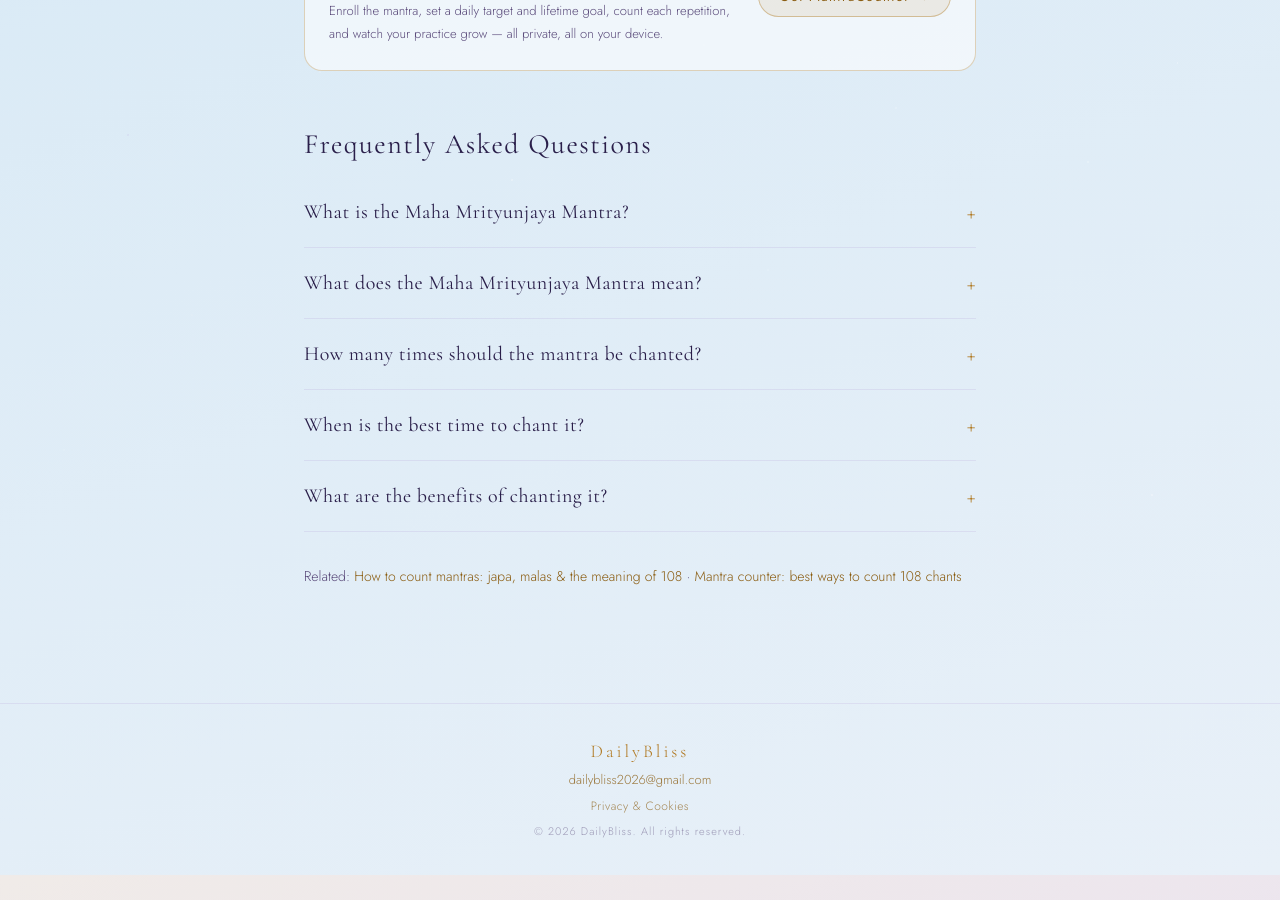
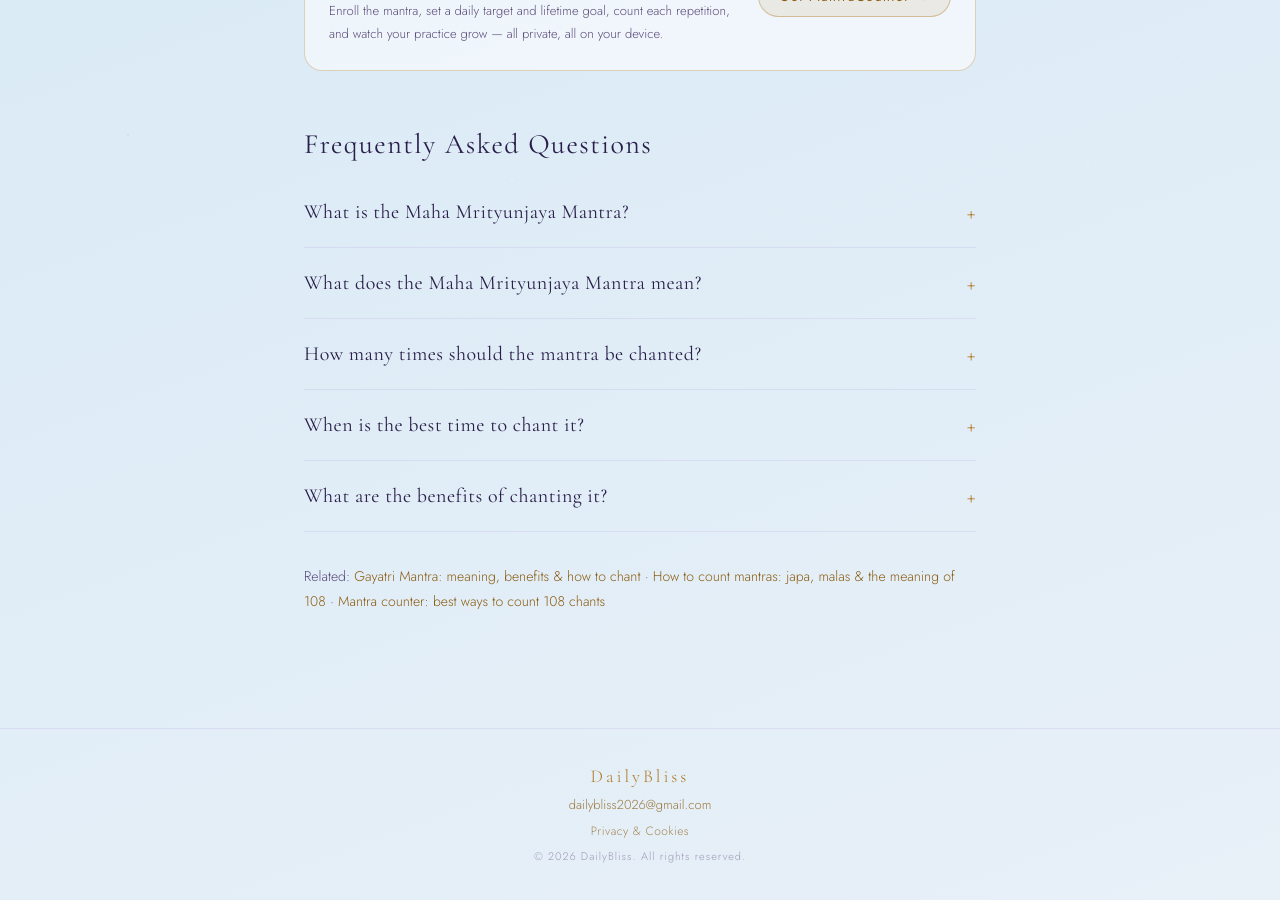
Before and after one commit to dailybliss/dailybliss.github.io, a Jekyll site: the page built from blog/maha-mrityunjaya-mantra.html, in a window 1280 px wide and 900 px high, scrolled down 3088 px. Built offline with Jekyll 4.4.1, drawn with Linux system fonts in a browser that asks for light colours; before the commit the page ends 3963 px from its top, so only the background shows below that.

Commit message:
Update maha-mrityunjaya-mantra.html

```diff
--- a/blog/maha-mrityunjaya-mantra.html
+++ b/blog/maha-mrityunjaya-mantra.html
@@ -169,7 +169,8 @@
   </details>
 
   <p style="margin-top:32px; font-size:14px; color:var(--subtle);">
-    Related: <a href="{{ '/blog/how-to-count-mantras/' | relative_url }}">How to count mantras: japa, malas &amp; the meaning of 108</a>
+    Related: <a href="{{ '/blog/gayatri-mantra/' | relative_url }}">Gayatri Mantra: meaning, benefits &amp; how to chant</a>
+    · <a href="{{ '/blog/how-to-count-mantras/' | relative_url }}">How to count mantras: japa, malas &amp; the meaning of 108</a>
     · <a href="{{ '/blog/mantra-counter-online/' | relative_url }}">Mantra counter: best ways to count 108 chants</a>
   </p>
 </article>
```
